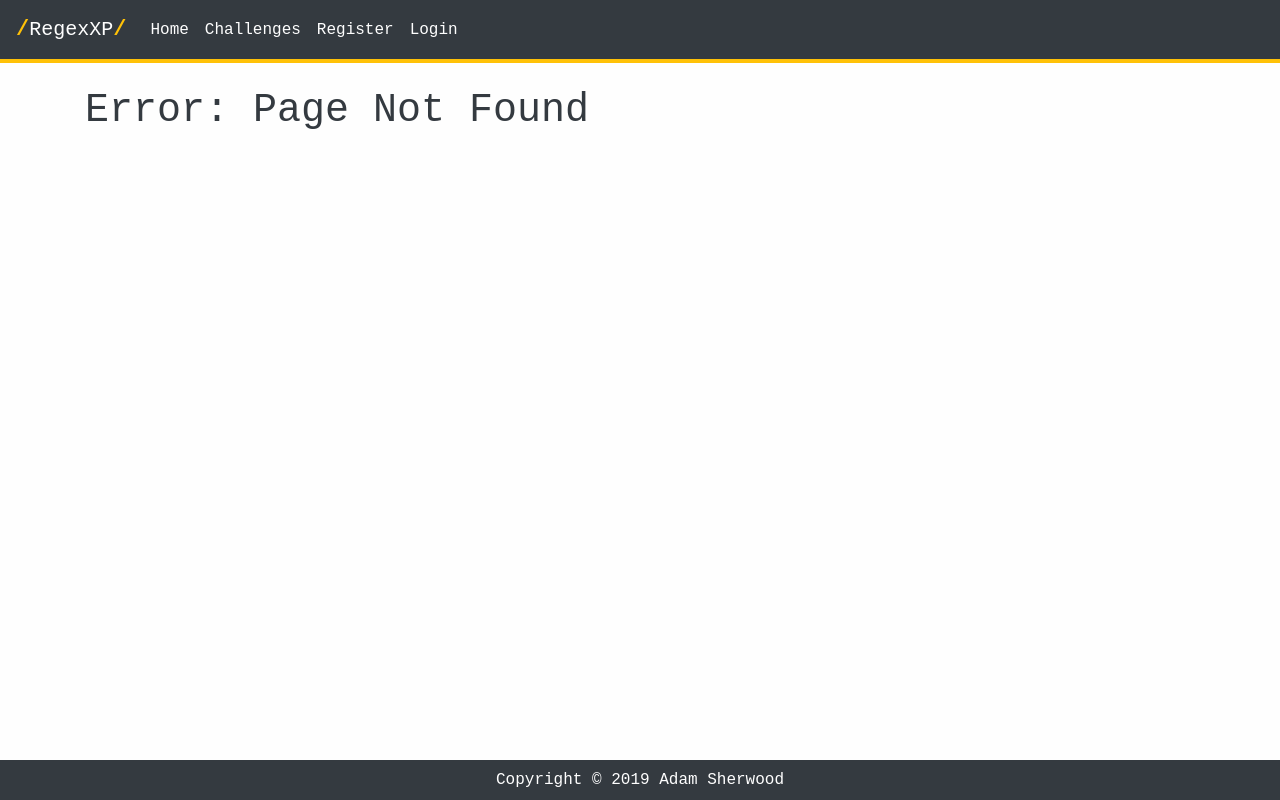
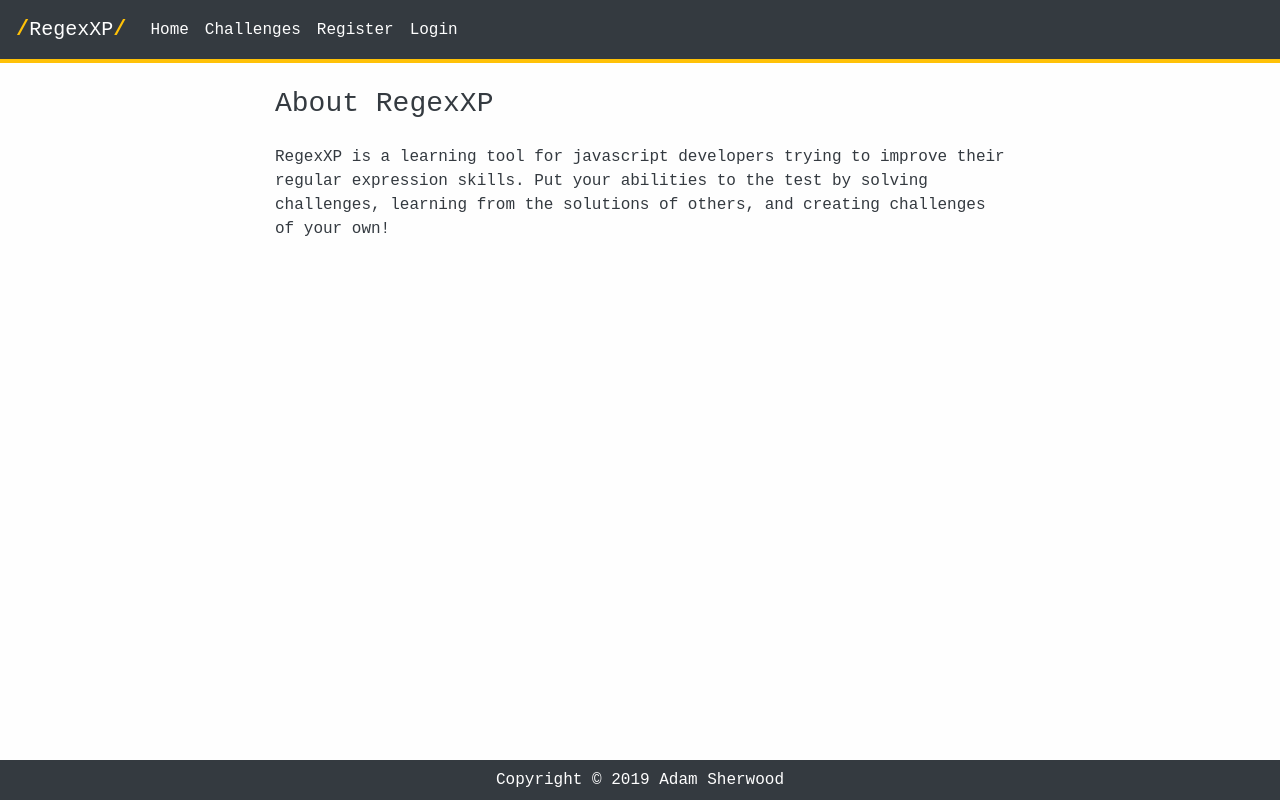
Before and after one commit to theSherwood/RegexXP, a React (Create React App) app in the folder client/: page /about in a window 1280 px wide. Before the commit this address had no page. Built offline with nearby package versions, Linux system fonts and the light colour scheme.

Commit message:
factor out about page

```diff
--- a/client/src/App.js
+++ b/client/src/App.js
@@ -12,6 +12,7 @@ import HandleJWT from "./components/auth/HandleJWT";
 import Header from "./components/layout/Header";
 import Footer from "./components/layout/Footer";
 import Home from "./components/home/Home";
+import About from "./components/home/About";
 import CreateChallenge from "./components/challenge/CreateChallenge";
 import Challenges from "./components/challenge/Challenges";
 import Challenge from "./components/challenge/Challenge";
@@ -44,6 +45,7 @@ export default function App() {
           <div className="container">
             <Switch>
               <Route exact path="/" component={Home} />
+              <Route exact path="/about" component={About} />
               <Route exact path="/register" component={Register} />
               <Route exact path="/login" component={Login} />
               <Route exact path="/challenges" component={Challenges} />
--- /dev/null
+++ b/client/src/components/home/About.js
@@ -0,0 +1,19 @@
+import React from "react";
+
+const About = () => {
+  return (
+    <div className="row">
+      <div className="col-md-8 m-auto">
+        <h3 className="page-title mb-4">About RegexXP</h3>
+        <p className="justified">
+          RegexXP is a learning tool for javascript developers trying to improve
+          their regular expression skills. Put your abilities to the test by
+          solving challenges, learning from the solutions of others, and
+          creating challenges of your own!
+        </p>
+      </div>
+    </div>
+  );
+};
+
+export default About;
--- a/client/src/components/home/Home.js
+++ b/client/src/components/home/Home.js
@@ -5,14 +5,8 @@ export default function Home() {
   return (
     <div className="row">
       <div className="col-md-8 m-auto">
-        <h3 className="page-title">Welcome to RegexXP</h3>
+        <h3 className="page-title mb-4">Welcome to RegexXP</h3>
         <Tester />
-        <p>
-          RegexXP is a learning tool for javascript developers trying to improve
-          their regular expression skills. Put your abilities to the test, solve
-          challenges, see the solutions that others have made, and create
-          regular expression challenges of your own!
-        </p>
       </div>
     </div>
   );
```
